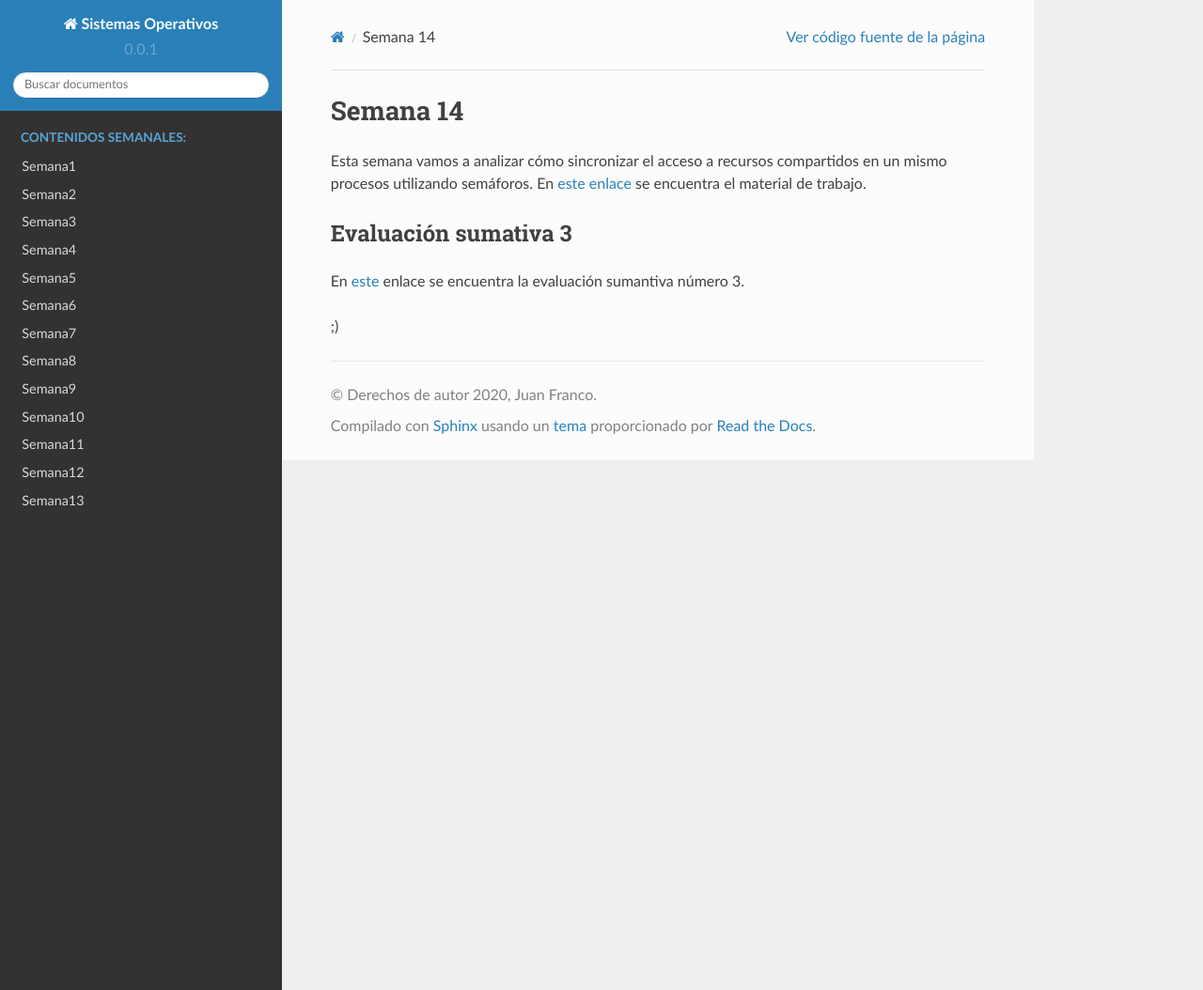
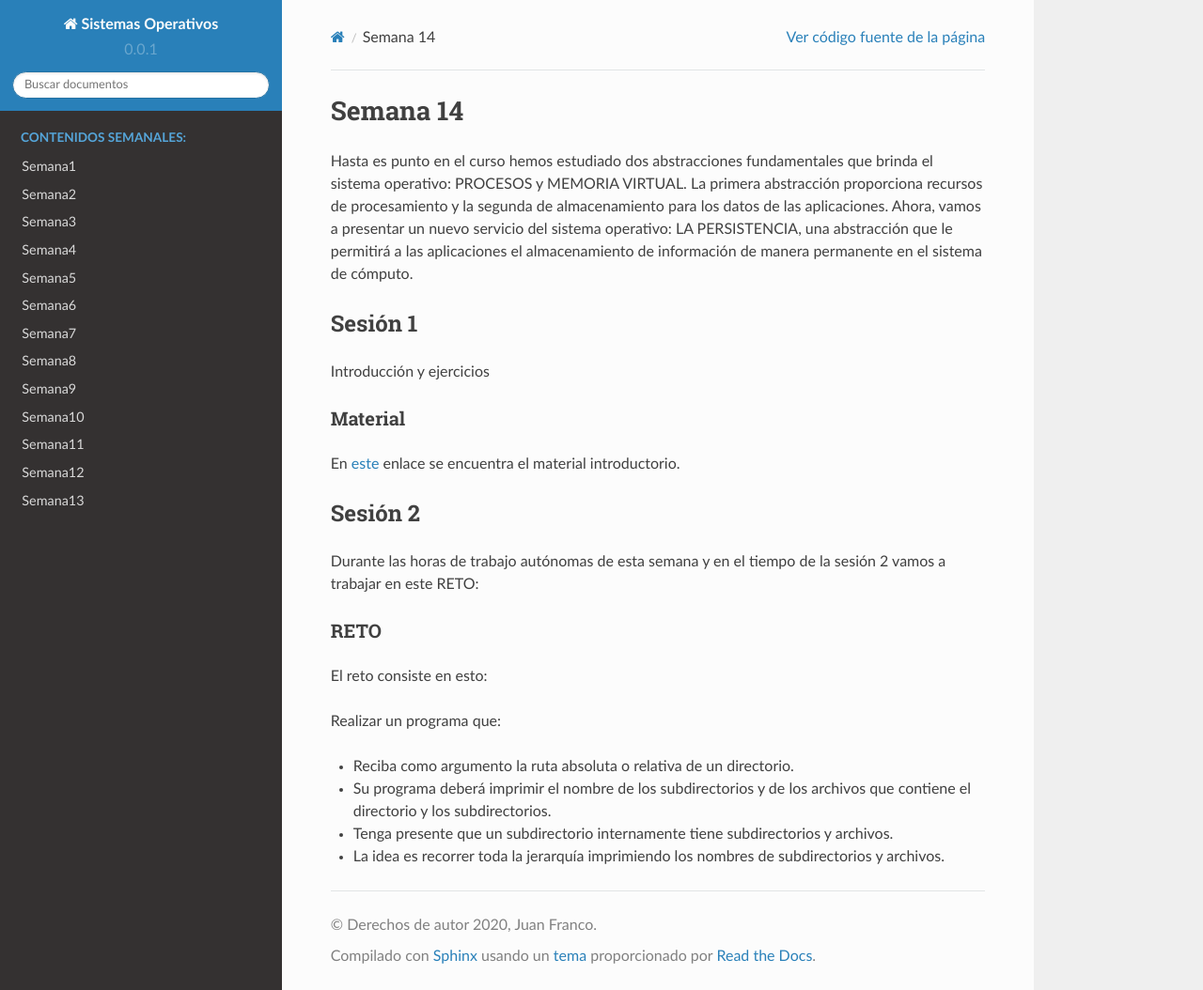
Before and after one commit to juanferfranco/sistemasoperativos, a Sphinx documentation site: the page built from docs/_semana14/semana14.rst, in a window 1280 px wide and 1054 px high. Shown: the whole window at 94% size. Built offline with Sphinx 7.4.7 and the Read the Docs theme 2.0.0, drawn with Linux system fonts in a browser that asks for light colours.

Commit message:
add week 14

```diff
--- a/docs/_semana14/semana14.rst
+++ b/docs/_semana14/semana14.rst
@@ -1,15 +1,41 @@
 Semana 14
 ===========
 
-Esta semana vamos a analizar cómo sincronizar el acceso
-a recursos compartidos en un mismo procesos utilizando semáforos. En `este
-enlace <https://drive.google.com/open?id=14HpUiSg_0a8ZtqjebdryOBDgZkzrdi42RweLJAuYhZY>`__
-se encuentra el material de trabajo.
+Hasta es punto en el curso hemos estudiado dos abstracciones
+fundamentales que brinda el sistema operativo: PROCESOS y MEMORIA
+VIRTUAL. La primera abstracción proporciona recursos de procesamiento
+y la segunda de almacenamiento para los datos de las aplicaciones.
+Ahora, vamos a presentar un nuevo servicio del sistema
+operativo: LA PERSISTENCIA, una abstracción que le permitirá a las
+aplicaciones el almacenamiento de información de manera permanente en
+el sistema de cómputo.
 
-Evaluación sumativa 3
-----------------------
+Sesión 1
+----------
 
-En `este <https://docs.google.com/document/d/13npmbCHk5AztvlLIgc2wFio1CIWlNR1ydAqf9NlcUh8/edit?usp=sharing>`__
-enlace se encuentra la evaluación sumantiva número 3.
+Introducción y ejercicios
 
-;)
+Material
+^^^^^^^^^
+
+En `este <https://docs.google.com/presentation/d/1or5HQ9cwZek70PfEYniwkDwiIV4YS0ptaejanL3znIw/edit?usp=sharing>`__
+enlace se encuentra el material introductorio.
+
+Sesión 2
+----------
+
+Durante las horas de trabajo autónomas de esta semana y en el tiempo
+de la sesión 2 vamos a trabajar en este RETO:
+
+RETO
+^^^^^
+
+El reto consiste en esto:
+
+Realizar un programa que:
+
+* Reciba como argumento la ruta absoluta o relativa de un directorio.
+* Su programa deberá imprimir el nombre de los subdirectorios y de los archivos
+  que contiene el directorio y los subdirectorios.
+* Tenga presente que un subdirectorio internamente tiene subdirectorios y archivos.
+* La idea es recorrer toda la jerarquía imprimiendo los nombres de subdirectorios y archivos.
```
